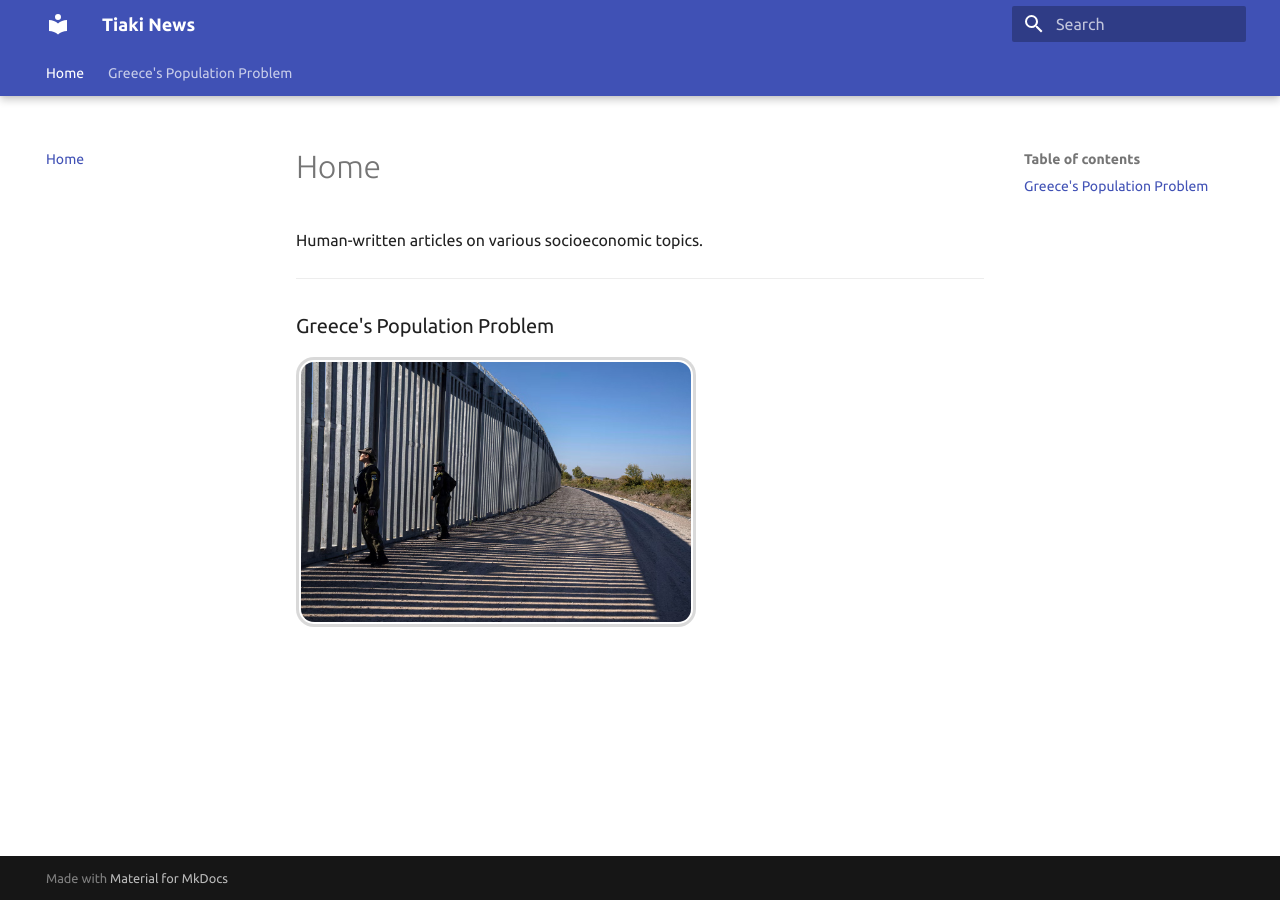
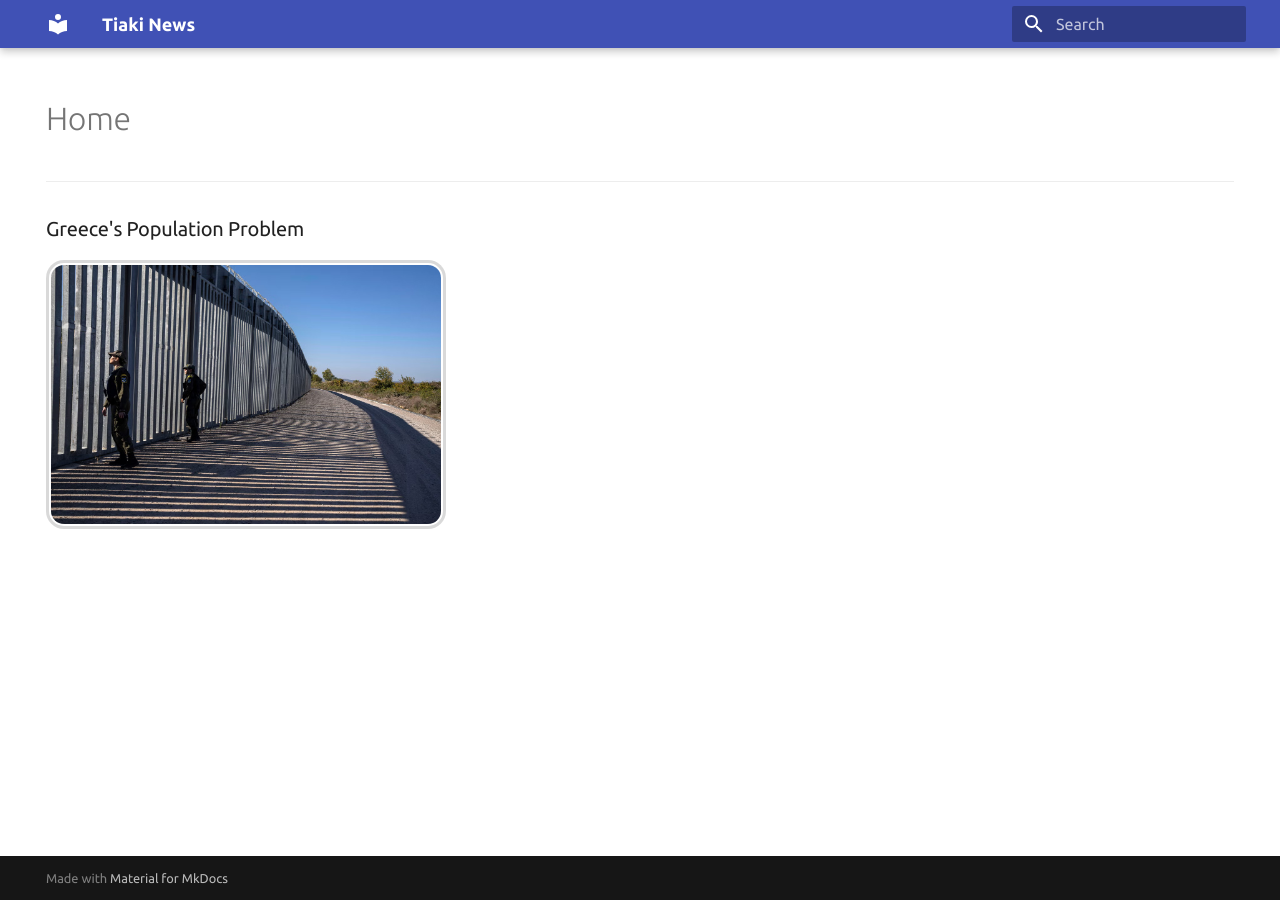
Before and after one commit to tiaki-py/tsen, an MkDocs documentation site: the page built from docs/index.md, in a window 1280 px wide. Built offline with MkDocs 1.6.1 and Material for MkDocs 9.7.7, drawn with Linux system fonts in a browser that asks for light colours.

Commit message:
a few small tweaks
js kidding. Finished writing the first article, added an image, added the bibliography, and..
a few small tweaks
what can i say? i love aesthetics

```diff
--- a/docs/assets/stylesheets/extra.css
+++ b/docs/assets/stylesheets/extra.css
@@ -86,3 +86,7 @@
   background: var(--glass-bg-dark-hover);
   box-shadow: var(--glass-shadow-dark);
 }
+.md-typeset h2#bibliography {
+  position: absolute;
+  left: -9999px;
+}
--- a/docs/index.md
+++ b/docs/index.md
@@ -1,5 +1,8 @@
-
-Human-written articles on various socioeconomic topics.
+---
+hide:
+  - toc
+  - navigation
+---
 
 ***
 
--- a/mkdocs.yml
+++ b/mkdocs.yml
@@ -27,8 +27,6 @@ theme:
     # nav features
     - navigation.instant
     - navigation.instant.progress
-    - navigation.tabs
-    - navigation.tabs.sticky
     - navigation.sections
     - navigation.path
     - navigation.prune
```
Also changed, not shown: docs/Greece's Population Problem/index.md (+41 -4 lines), 1 other file.
